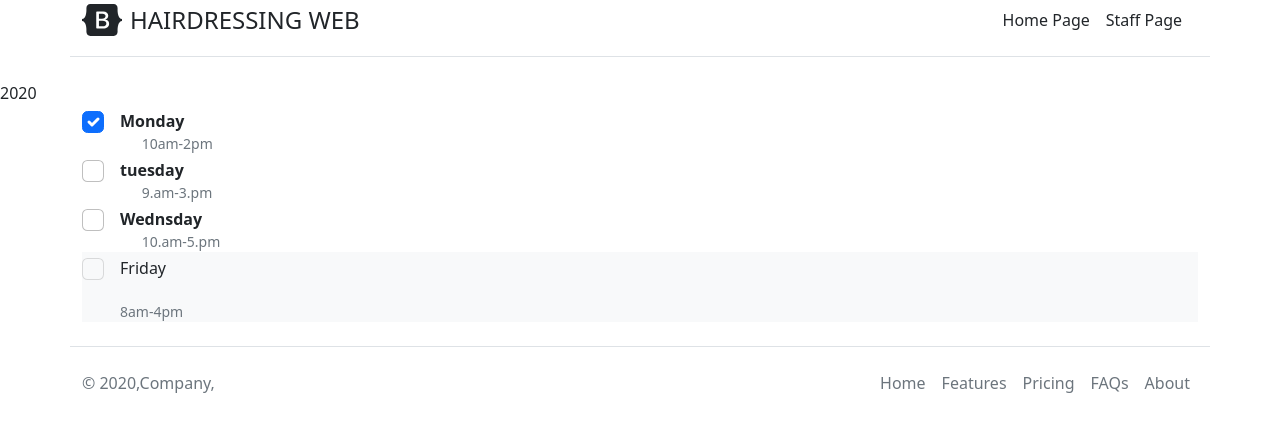
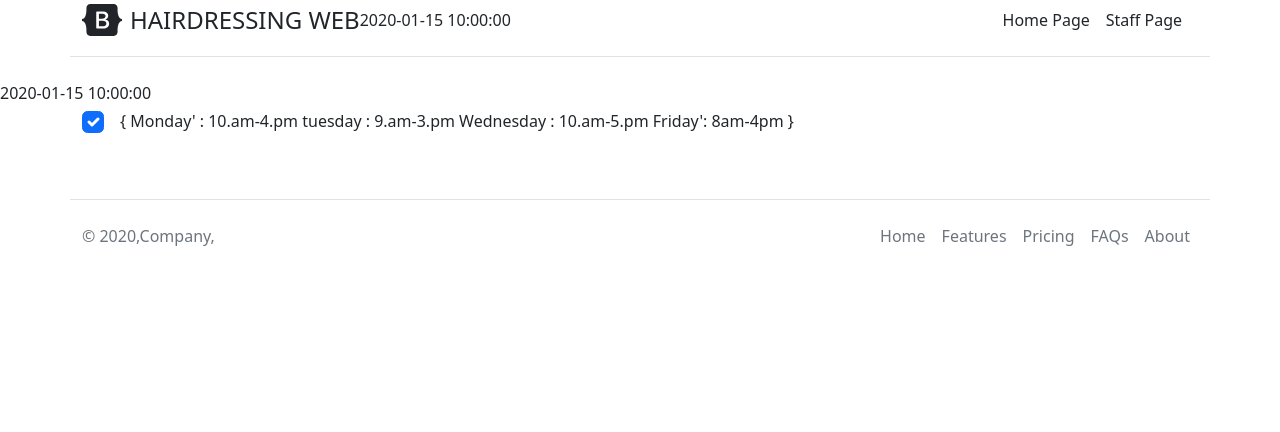
Before and after one commit to Svetlaniukas/Lana, a Flask app: template templates/staff.html in a window 1280 px wide. Shown: the top 432 px of the page. Run offline with Flask 2, Linux system fonts and the light colour scheme; the template is opened without the code that fills it: most values are stand-ins (such as "Sample title", 1, 10 or a date in 2020).

Commit message:
try to open master.txt in staff .html

```diff
--- a/app.py
+++ b/app.py
@@ -7,38 +7,34 @@ app = Flask (__name__)
 @app.route ('/')
 @app.route ('/home')
 def home():
-    today = datetime.now( )
-    c = calendar.TextCalendar()
-    page_content = render_template("home.html",
+    today = datetime.now ( )
+    c = calendar.TextCalendar ( )
+    page_content = render_template ("home.html",
      current_year = today.year,
-     calendar_year = c.formatyear(2002, w=2, l=1, c=6, m=3)
-
-    )
+     calendar_year =c .formatyear (2002, w=2, l=1, c=6, m=3)
+     )
     return page_content
-
 
 @app.route ('/staff')
 def staff():
-
-    today = datetime.now( )
-    c = calendar.TextCalendar()
+    today = datetime.now ( )
+    c = calendar.TextCalendar ( )
     file = open ("master.txt", 'r')
     time_table = {}
     for line in file:
-        (key, val) = line.split (':')
+        (key, val) = line.split (':')*2
         time_table[key] = val
 
-
-    page_content =  render_template(
+    page_content = render_template (
         "staff.html",
-         current_year = today.year,
-         calendar_year =c.formatyear(2002, w=2, l=1, c=6, m=3),
-         staff_fale = time_table
+        current_year = today.year,
+        calendar_year = c.formatyear (2002, w=2, l=1, c=6, m=3),
+        staff_file = time_table
     )
-
 
     return page_content
 
 
+
 if __name__ == "__main__":
     app.run (debug=True)
--- a/templates/staff.html
+++ b/templates/staff.html
@@ -1,51 +1,33 @@
 {% extends 'template_main.html' %}
 {% block title %}Staff Page{% endblock %}
+file = open("master.txt",'r')
+time_table = {}
+
 {% block content %}
-
-
-{{calendar_year}}
+{{today}}
 <div class="container">
   <label class="list-group-item d-flex gap-3">
     <input class="form-check-input flex-shrink-0" type="checkbox" value="" checked="" style="font-size: 1.375em;">
     <span class="pt-1 form-checked-content">
-      <strong>Monday</strong>
-      <small class="d-block text-muted">
+        {
+        Monday' : 10.am-4.pm
+        tuesday : 9.am-3.pm
+        Wednesday : 10.am-5.pm
+        Friday': 8am-4pm }
+
+     <span class="pt-1 form-checked-content">
+         <small class="d-block text-muted">
+        <svg class="bi me-1" width="1em" height="1em"><use xlink:href=""></use></svg>
+
+      </small>
+    </span>
+        <small class="d-block text-muted">
         <svg class="bi me-1" width="1em" height="1em"><use xlink:href=></use></svg>
-         10am-2pm
+
       </small>
     </span>
   </label>
-  <label class="list-group-item d-flex gap-3">
-    <input class="form-check-input flex-shrink-0" type="checkbox" value="" style="font-size: 1.375em;">
-    <span class="pt-1 form-checked-content">
-      <strong>tuesday</strong>
-      <small class="d-block text-muted">
-        <svg class="bi me-1" width="1em" height="1em"><use xlink:href="#calendar-event"></use></svg>
-        9.am-3.pm
-      </small>
-    </span>
-  </label>
-  <label class="list-group-item d-flex gap-3">
-    <input class="form-check-input flex-shrink-0" type="checkbox" value="" style="font-size: 1.375em;">
-    <span class="pt-1 form-checked-content">
-      <strong>Wednsday</strong>
-      <small class="d-block text-muted">
-        <svg class="bi me-1" width="1em" height="1em"><use xlink:href="#alarm"></use></svg>
-         10.am-5.pm
-      </small>
-    </span>
-  </label>
-  <label class="list-group-item d-flex gap-3 bg-light">
-    <input class="form-check-input form-check-input-placeholder bg-light flex-shrink-0 pe-none" disabled="" type="checkbox" value="" style="font-size: 1.375em;">
-    <span class="pt-1 form-checked-content">
-      <span contenteditable="true" class="w-100">Friday</span>
-      <small class="d-block text-muted">
-        <svg class="bi me-1" width="1em" height="1em"><use xlink:href="#list-check"></use></svg>
-        </small><small class="d-block text-muted">
-          8am-4pm
-    </small>
-    </span>
-  </label>
+
 </div>
 
 {% endblock %}
--- a/templates/template_main.html
+++ b/templates/template_main.html
@@ -16,7 +16,7 @@
         <svg xmlns="http://www.w3.org/2000/svg" width="40" height="32" class="me-2" viewBox="0 0 118 94" role="img"><title>Bootstrap</title><path fill-rule="evenodd" clip-rule="evenodd" d="M24.509 0c-6.733 0-11.715 5.893-11.492 12.284.214 6.14-.064 14.092-2.066 20.577C8.943 39.365 5.547 43.485 0 44.014v5.972c5.547.529 8.943 4.649 10.951 11.153 2.002 6.485 2.28 14.437 2.066 20.577C12.794 88.106 17.776 94 24.51 94H93.5c6.733 0 11.714-5.893 11.491-12.284-.214-6.14.064-14.092 2.066-20.577 2.009-6.504 5.396-10.624 10.943-11.153v-5.972c-5.547-.529-8.934-4.649-10.943-11.153-2.002-6.484-2.28-14.437-2.066-20.577C105.214 5.894 100.233 0 93.5 0H24.508zM80 57.863C80 66.663 73.436 72 62.543 72H44a2 2 0 01-2-2V24a2 2 0 012-2h18.437c9.083 0 15.044 4.92 15.044 12.474 0 5.302-4.01 10.049-9.119 10.88v.277C75.317 46.394 80 51.21 80 57.863zM60.521 28.34H49.948v14.934h8.905c6.884 0 10.68-2.772 10.68-7.727 0-4.643-3.264-7.207-9.012-7.207zM49.948 49.2v16.458H60.91c7.167 0 10.964-2.876 10.964-8.281 0-5.406-3.903-8.178-11.425-8.178H49.948z" fill="currentColor"></path></svg>
         <span class="fs-4">HAIRDRESSING WEB</span>
       </a>
-
+        {{today}}
       <nav class="d-inline-flex mt-2 mt-md-0 ms-md-auto">
         <a class="me-3 py-2 text-dark text-decoration-none" href="/home">Home Page</a>
         <a class="me-3 py-2 text-dark text-decoration-none" href="/staff">Staff Page</a>
--- a/test.py
+++ b/test.py
@@ -4,4 +4,4 @@ for line in file :
     print (line)
     (key, val) = line.split ( ':' )
     time_table[key] = val
-print (time_table)
+    print (time_table)
```
Also changed, not shown: master.txt (+4 -4 lines), test1.py (added), 1 other file.
